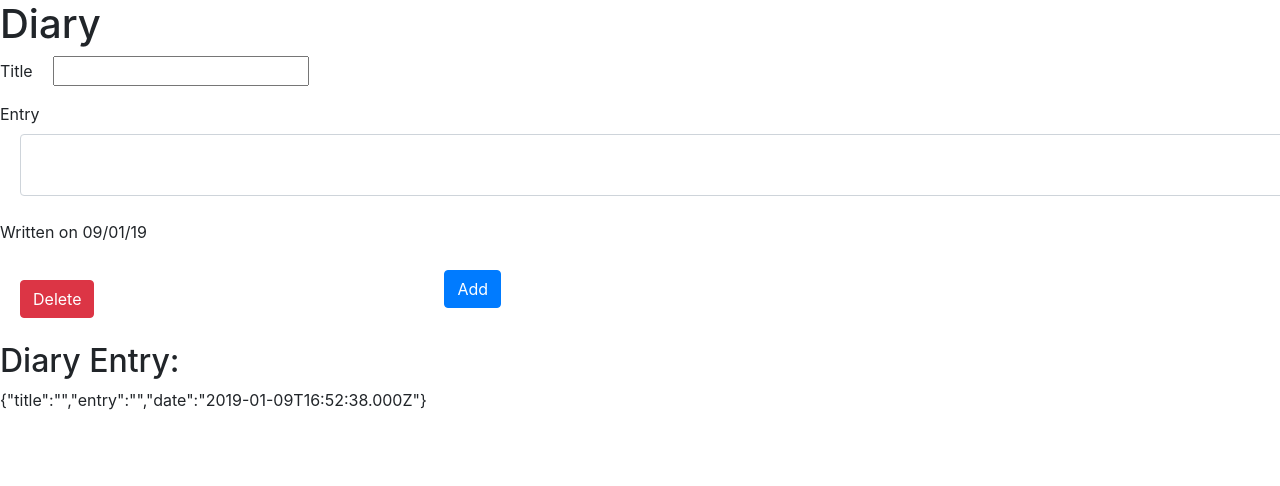
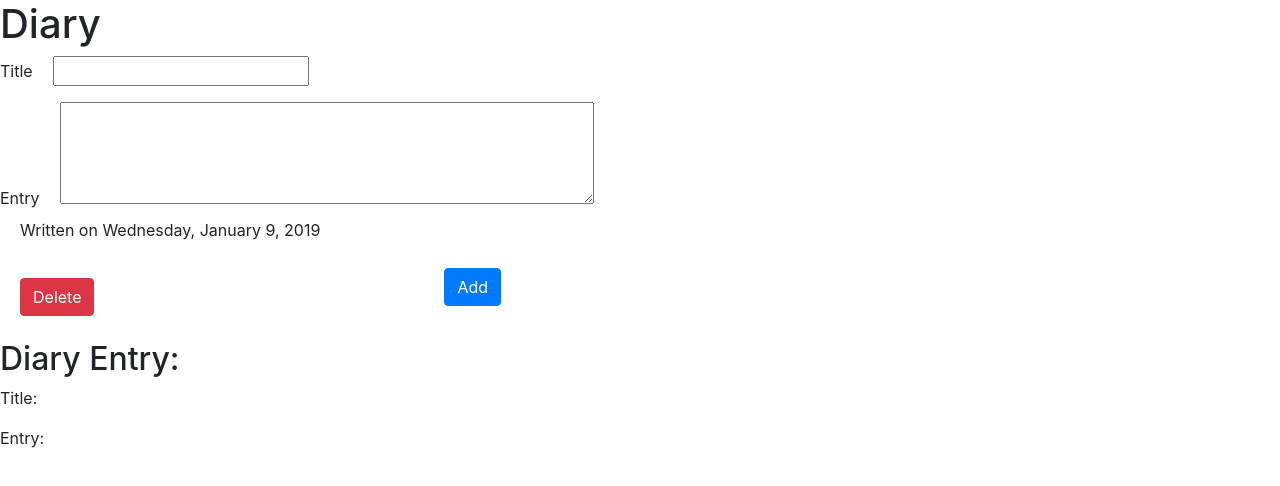
Before and after one commit to liciolentimo/diary, an Angular app: page / in a window 1280 px wide. Shown: the top 486 px of the page. Built offline with nearby package versions, Linux system fonts and the light colour scheme.

Commit message:
Styled the textarea and displayed the content on the page(removed JSON)

```diff
--- a/src/app/app.component.css
+++ b/src/app/app.component.css
@@ -11,3 +11,6 @@
 #input{
     margin-left: 20px;
 }
+#time{
+    margin-left: 20px;
+}
--- a/src/app/app.component.html
+++ b/src/app/app.component.html
@@ -7,19 +7,21 @@
 
   </div>
   <label for="Entry">Entry</label>
-  <textarea class="form-control" id="txtarea" [(ngModel)]="model.entry" name="entry" required #entry="ngModel"></textarea><br>
+  <textarea id="txtarea" rows="4" cols="50" [(ngModel)]="model.entry" name="entry" required #entry="ngModel"></textarea><br>
   <div [hidden]="entry.valid || entry.pristine" class="alert alert-danger">
       <p> Entry is Required</p>
 
   </div>
-  <p>Written on {{ model.date | date:"dd/MM/yy" }}</p>
-  <button id="btndelete" (click)="onDelete()" class="btn btn-danger">Delete</button>
+  <p id="time">Written on {{ model.date | date:'fullDate' }}</p>
+  <button id="btndelete" class="btn btn-danger">Delete</button>
   <button id="btnadd" (ngSubmit)="onSubmit()" class="btn btn-primary">Add</button>
 </form><br>
 
 <div>
     <h2>Diary Entry:</h2>
-    <p>{{ currentEntry }}</p>
+    <!-- <p>{{ currentEntry }}</p> -->
+    <p><span>Title: </span>{{model.title}}</p>
+    <p><span>Entry: </span>{{model.entry}}</p>
   </div>
 
   <!-- <div class="container">
--- a/src/app/app.component.ts
+++ b/src/app/app.component.ts
@@ -16,9 +16,9 @@ export class AppComponent {
   //   this.addEntry.emit(this.newEntry);
   // }
 
-  onSubmit() {
-    console.log(this.title, this.currentEntry);
-  }
+  // onSubmit() {
+  //   console.log(this.title, this.currentEntry);
+  // }
 
 
   constructor() { }
@@ -26,7 +26,7 @@ export class AppComponent {
   ngOnInit() {
   }
 
-  get currentEntry() { return JSON.stringify(this.model); }
+  // get currentEntry() { return JSON.stringify(this.model); }
 
 
 }
```
Also changed, not shown: 1 other file (tests, documents, lock files or other folders).
